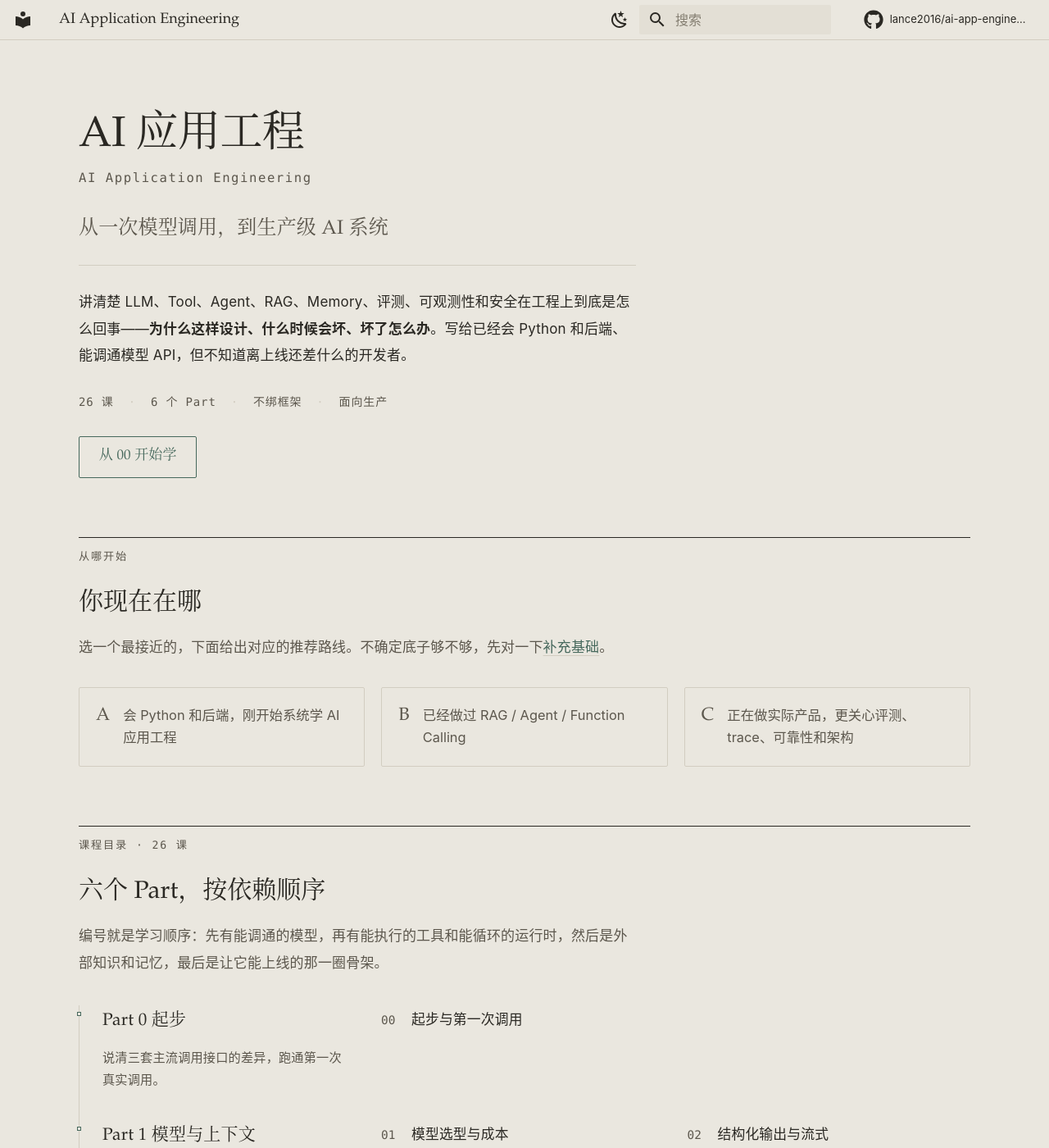
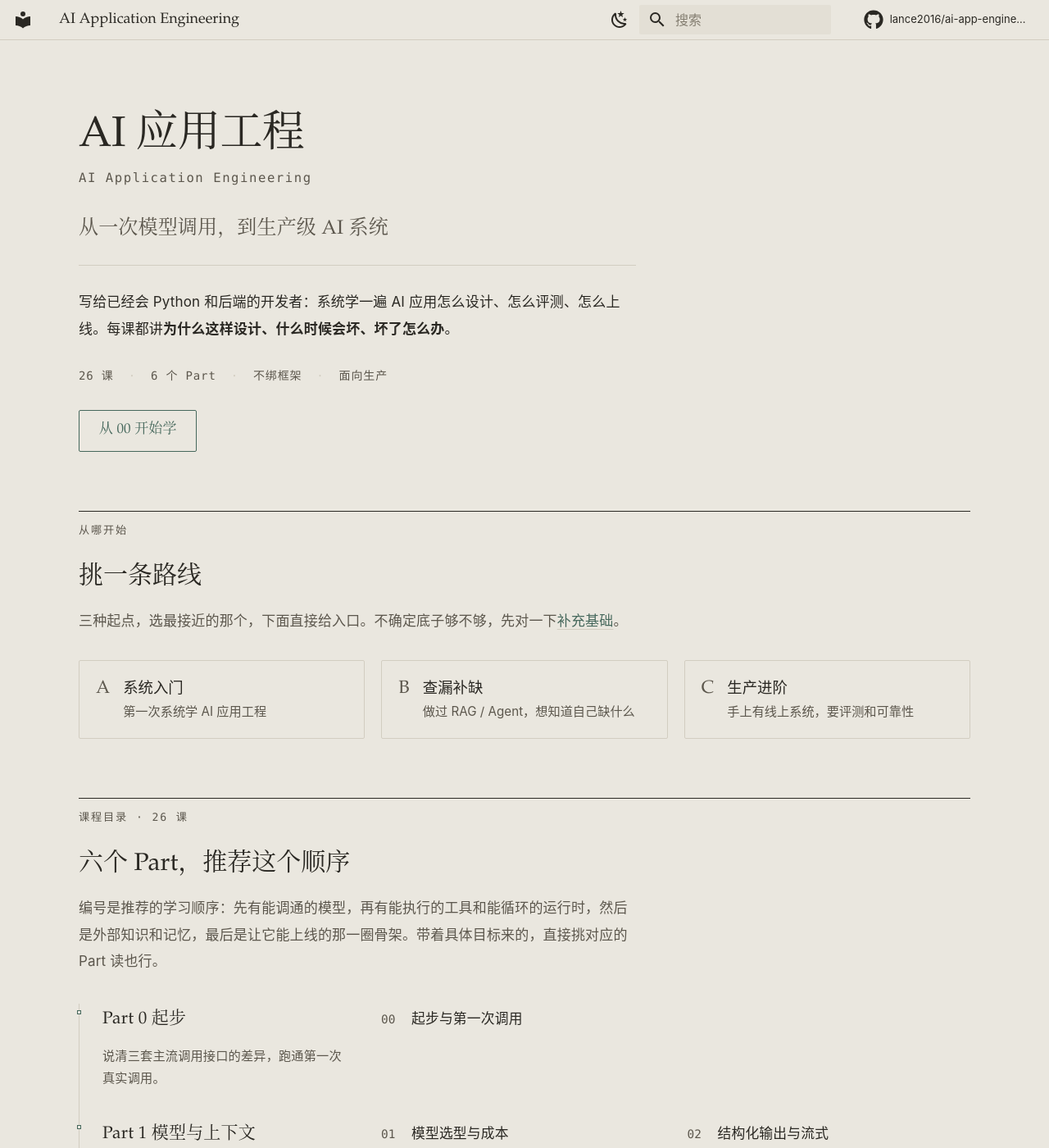
Before and after one commit to lance2016/ai-app-engineering, an MkDocs documentation site: the page built from docs/index.md, in a window 1280 px wide and 1400 px high. Shown: the whole window at 82% size. Built offline with MkDocs 1.6.1 and Material for MkDocs 9.7.7, drawn with Linux system fonts in a browser that asks for light colours; comment, search, counter and statistics services are not loaded; some of the changed text lies outside the part shown.

Commit message:
docs: make the route picker an entrance, not another page of instructions
The three routes each opened with a five-step reading plan, so choosing one
meant reading more before reaching the contents. Each route now answers three
things -- who it is for, which chapters, one button -- and folds the step list
behind a summary.

Also: the contents no longer claims a hard dependency order (RAG does not
wait on MCP, Skill and multi-agent), the hero lede drops the term list, and
the three closing columns collapse into one note with the storage sentence
moved next to the progress it describes.

```diff
--- a/docs/index.md
+++ b/docs/index.md
@@ -14,7 +14,7 @@
 
 <p class="hero__tagline">从一次模型调用，到生产级 AI 系统</p>
 
-讲清楚 LLM、Tool、Agent、RAG、Memory、评测、可观测性和安全在工程上到底是怎么回事——**为什么这样设计、什么时候会坏、坏了怎么办**。写给已经会 Python 和后端、能调通模型 API，但不知道离上线还差什么的开发者。
+写给已经会 Python 和后端的开发者：系统学一遍 AI 应用怎么设计、怎么评测、怎么上线。每课都讲**为什么这样设计、什么时候会坏、坏了怎么办**。
 
 <ul class="hero__meta">
 <li>26 课</li>
@@ -35,6 +35,7 @@
 <p class="prog__count"><strong data-prog-done>0</strong><span class="prog__total">/ 26 课已掌握</span></p>
 <div class="prog__ruler" data-prog-ruler></div>
 <p class="prog__last">最近读的 · <a data-prog-last href="#"></a><button type="button" data-prog-reset>清除本机记录</button></p>
+<p class="prog__note">进度只存在这台设备的浏览器里，不上传，不用登录，换设备不同步。</p>
 </div>
 </div>
 
@@ -44,50 +45,76 @@
 
 <p class="eyebrow">从哪开始</p>
 
-## 你现在在哪
+## 挑一条路线
 
-<p class="band__lede" markdown="span">选一个最接近的，下面给出对应的推荐路线。不确定底子够不够，先对一下[补充基础](prerequisites/README.md)。</p>
+<p class="band__lede" markdown="span">三种起点，选最接近的那个，下面直接给入口。不确定底子够不够，先对一下[补充基础](prerequisites/README.md)。</p>
 
 <div class="picker" data-picker>
 <button class="picker__opt" type="button" data-path="a" aria-pressed="false">
 <span class="picker__key">A</span>
-<span class="picker__txt">会 Python 和后端，刚开始系统学 AI 应用工程</span>
+<span class="picker__body">
+<span class="picker__name">系统入门</span>
+<span class="picker__txt">第一次系统学 AI 应用工程</span>
+</span>
 </button>
 <button class="picker__opt" type="button" data-path="b" aria-pressed="false">
 <span class="picker__key">B</span>
-<span class="picker__txt">已经做过 RAG / Agent / Function Calling</span>
+<span class="picker__body">
+<span class="picker__name">查漏补缺</span>
+<span class="picker__txt">做过 RAG / Agent，想知道自己缺什么</span>
+</span>
 </button>
 <button class="picker__opt" type="button" data-path="c" aria-pressed="false">
 <span class="picker__key">C</span>
-<span class="picker__txt">正在做实际产品，更关心评测、trace、可靠性和架构</span>
+<span class="picker__body">
+<span class="picker__name">生产进阶</span>
+<span class="picker__txt">手上有线上系统，要评测和可靠性</span>
+</span>
 </button>
 </div>
 
 <div class="paths" markdown="1">
 
 <article class="path" data-path="a" markdown="1">
-<p class="path__label">路线 A · 从地基开始，整条链走一遍</p>
+<p class="path__label">路线 A · 系统入门</p>
+<p class="path__who" markdown="span">会写后端、能调通模型 API，但没系统学过这一套。整条链从头走一遍，26 课都是给你写的。</p>
+<p class="path__pick" markdown="span">推荐章节：[00 起步](lessons/00-setup/README.md) → Part 1 到 Part 5 顺着读 → [12 条工程原则](principles/README.md)</p>
+<p class="path__go" markdown="span">[开始读 00 起步](lessons/00-setup/README.md){ .md-button .md-button--primary }</p>
+<details class="path__more" markdown="1">
+<summary>这条路线怎么读</summary>
 <ol class="tl" markdown="1">
 <li markdown="span">**先花十分钟**读[课程总览](lessons/README.md)，知道六个 Part 各在搭什么。</li>
-<li markdown="span">**从 [00 起步](lessons/00-setup/README.md)顺着读**，别跳。Part 1 到 Part 5 的顺序就是依赖顺序，前一个是后一个的地基。</li>
+<li markdown="span">**从 [00 起步](lessons/00-setup/README.md)顺着读。** 编号是推荐顺序，前一课多半是后一课的地基，顺着读最省力。</li>
 <li markdown="span">**卡在模型原理上再回补。** 正文出现「前置 F0x」的引用时，再去读[那八篇](prerequisites/README.md)，不用一开始就啃。</li>
 <li markdown="span">**每学完一个 Part，回看[工程原则](principles/README.md)。** 12 条是全课的压缩版，先学机制再读原则，才读得进去。</li>
 <li markdown="span">**想要能跑的代码**，去[参考实现仓库](https://github.com/lance2016/ai-app-engineering-ref)，七个里程碑和这门课的 Part 一一对应。</li>
 </ol>
+</details>
 </article>
 
 <article class="path" data-path="b" markdown="1">
-<p class="path__label">路线 B · 先找洞，再补课</p>
+<p class="path__label">路线 B · 查漏补缺</p>
+<p class="path__who" markdown="span">做过 RAG、Agent 或 Function Calling，但说不清哪里薄。先测出洞，再定点补，不用从头读。</p>
+<p class="path__pick" markdown="span">推荐章节：[26 题自测](reference/diagnostic.md) → [06 Agent 循环](lessons/06-agent-loop/README.md) · [07 State 与 Runtime](lessons/07-agent-state-and-runtime/README.md) · [08 Context Engineering](lessons/08-context-engineering-for-agents/README.md) · [18 评测](lessons/18-evaluation/README.md)</p>
+<p class="path__go" markdown="span">[先做 26 题自测](reference/diagnostic.md){ .md-button .md-button--primary }</p>
+<details class="path__more" markdown="1">
+<summary>这条路线怎么读</summary>
 <ol class="tl" markdown="1">
 <li markdown="span">**先做 [26 题自测](reference/diagnostic.md)**，二十分钟。题目按 Part 分组，答不上的那几组就是你的洞。</li>
-<li markdown="span">**按结果挑 Part 读**，不用从头。做过 RAG 的人最常缺的是 Part 2 的运行时控制（[06](lessons/06-agent-loop/README.md) · [07](lessons/07-agent-state-and-runtime/README.md) · [08](lessons/08-context-engineering-for-agents/README.md)）和 Part 4 的评测（[18](lessons/18-evaluation/README.md)）。</li>
+<li markdown="span">**按结果挑 Part 读。** 做过 RAG 的人最常缺的是 Part 2 的运行时控制（[06](lessons/06-agent-loop/README.md) · [07](lessons/07-agent-state-and-runtime/README.md) · [08](lessons/08-context-engineering-for-agents/README.md)）和 Part 4 的评测（[18](lessons/18-evaluation/README.md)）。</li>
 <li markdown="span">**用 [12 条工程原则](principles/README.md)对照现有项目。** 每条都有反例和正确形态，对不上的那条就去读它指向的课。</li>
 <li markdown="span">**在选框架**，直接看[框架一览与选型标准](reference/frameworks.md)，不必等读完 Part 2。</li>
 </ol>
+</details>
 </article>
 
 <article class="path" data-path="c" markdown="1">
-<p class="path__label">路线 C · 生产优先</p>
+<p class="path__label">路线 C · 生产进阶</p>
+<p class="path__who" markdown="span">手上有正在跑的 AI 应用，关心的是评测、trace、可靠性和架构。从生产那一圈骨架切进去。</p>
+<p class="path__pick" markdown="span">推荐章节：[17 系统架构](lessons/17-system-architecture/README.md) → [19 可观测性](lessons/19-observability/README.md) · [18 评测](lessons/18-evaluation/README.md) → [20 可靠性与成本](lessons/20-reliability-cost-llmops/README.md) · [21 安全与治理](lessons/21-security-governance/README.md)</p>
+<p class="path__go" markdown="span">[从 17 系统架构开始](lessons/17-system-architecture/README.md){ .md-button .md-button--primary }</p>
+<details class="path__more" markdown="1">
+<summary>这条路线怎么读</summary>
 <ol class="tl" markdown="1">
 <li markdown="span">**从 [17 系统架构](lessons/17-system-architecture/README.md)开始**，先把一次请求经过哪些跳、每一跳回答什么问题摆清楚。</li>
 <li markdown="span">**先建证据链，再谈优化。** [19 可观测性](lessons/19-observability/README.md)给 trace，[18 评测](lessons/18-evaluation/README.md)给「凭什么说变好了」。顺序别反：没有 trace 的评测查不出原因。</li>
@@ -95,6 +122,7 @@
 <li markdown="span">**回头补 [08 Context Engineering](lessons/08-context-engineering-for-agents/README.md)。** 线上「模型忘事」和成本尖峰，多数是这一层的问题。</li>
 <li markdown="span">**最后读 [25 系统设计与决策](lessons/25-system-design-decisions/README.md)**，把容量估算和 ADR 补齐；原则 [07](principles/07-locate-failures-by-layer.md) · [08](principles/08-no-eval-no-improvement.md) · [09](principles/09-trace-is-first-class.md) · [10](principles/10-cost-and-latency-are-design-constraints.md) 是这条路线的压缩版。</li>
 </ol>
+</details>
 </article>
 
 </div>
@@ -105,9 +133,9 @@
 
 <p class="eyebrow">课程目录 · 26 课</p>
 
-## 六个 Part，按依赖顺序
+## 六个 Part，推荐这个顺序
 
-<p class="band__lede">编号就是学习顺序：先有能调通的模型，再有能执行的工具和能循环的运行时，然后是外部知识和记忆，最后是让它能上线的那一圈骨架。</p>
+<p class="band__lede">编号是推荐的学习顺序：先有能调通的模型，再有能执行的工具和能循环的运行时，然后是外部知识和记忆，最后是让它能上线的那一圈骨架。带着具体目标来的，直接挑对应的 Part 读也行。</p>
 
 <div class="parts" markdown="1">
 
@@ -181,7 +209,7 @@
 
 </div>
 
-<p class="band__foot" markdown="span">每个 Part 的前置、能力域拆解和出师标准，还有这 26 课在搭的那个系统的全貌图，都在[课程总览](lessons/README.md)。[补充基础](prerequisites/README.md)里的 LLM 原理八篇是可选的，主线课需要时会点名引用。<br>打开过哪一课会被记下来，下次回到这一页，顶部就有一个接着读的入口，不用你做任何事。每课底部另有一个「标记为已掌握」，标过之后这里会显示学到哪了、还差多少。两样记录都只存在这台设备的浏览器里，不上传，不需要登录，换设备不同步。</p>
+<p class="band__foot" markdown="span">每个 Part 的前置、能力域拆解和出师标准，还有这 26 课在搭的那个系统的全貌图，都在[课程总览](lessons/README.md)。[补充基础](prerequisites/README.md)里的 LLM 原理八篇是可选的，主线课需要时会点名引用。打开过哪一课会被记下来，下次回到这一页，顶部就有接着读的入口；每课底部另有一个「标记为已掌握」。</p>
 
 </section>
 
@@ -189,43 +217,19 @@
 
 <p class="eyebrow">关于这门课</p>
 
-<div class="cols" markdown="1">
+<div class="about" markdown="1">
 
-<div class="cols__col" markdown="1">
+### 课程说明
 
-### 怎么讲
+**先讲机制，再讲框架。** 每课先用普通 Python 把机制讲透，末尾才对照 LangGraph、OpenAI Agents SDK、Claude Agent SDK 各自管这件事叫什么。框架会换，这套判断不会。
 
-**先理解机制，再理解框架。** 每课先用普通 Python 把机制讲透，末尾才对照 LangGraph、OpenAI Agents SDK、Claude Agent SDK 各自管这件事叫什么。框架会换，这套判断不会。
+**也讲怎么坏。** 每课有一节「常见错误」，讲这个机制在生产里会以什么形态坏掉；还有一节「取舍」，列的是没有标准答案、必须你自己做的判断。「一线经验」来自一个真实的语音机器人项目，没有相关经历的课直接省略。
 
-**不只讲怎么做，也讲怎么坏。** 每课有一节「常见错误」，讲这个机制在生产里具体会以什么形态坏掉；还有一节「取舍」，列的是没有标准答案、必须你自己做的判断。
+**每课固定九节**，1～2.5 小时。示意代码二三十行，省略 import、日志和错误处理，不能直接运行——代码在这里是插图。想要能跑的项目，看[参考实现仓库](https://github.com/lance2016/ai-app-engineering-ref)。
 
-**案例来自真实系统。** 「一线经验」一节来自一个真实的语音机器人项目：踩了什么坑、后来怎么改的、为什么。没有相关经历的课，这一节直接省略，不编。
+**三种情况不适合。** 想 `git clone` 就能跑的项目，去参考实现仓库；想学训练或微调模型，这里只讲到应用工程师做决策的深度；不写代码，正文全是机制和示意代码。
 
-**每课固定九节**，1～2.5 小时。示意代码二三十行，省略 import、日志和错误处理，不能直接运行——代码在这里是插图。想要能跑的，看[参考实现仓库](https://github.com/lance2016/ai-app-engineering-ref)。
-
-</div>
-
-<div class="cols__col" markdown="1">
-
-### 适合谁
-
-停在「demo 能跑」，不知道离上线还差什么——缺的那一圈骨架就是 Part 4。
-
-在用 LangChain 或 LangGraph，说不清框架替你做了什么——每课用普通 Python 讲同一个机制，末尾对照三个框架的叫法。
-
-要做架构评审或技术选型——[课程总览](lessons/README.md)的能力域清单加 [12 条工程原则](principles/README.md)就是判断依据。
-
-**三种情况不适合。** 想要 `git clone` 就能跑的项目，去[参考实现仓库](https://github.com/lance2016/ai-app-engineering-ref)；想学训练或微调模型，这里只讲到应用工程师做决策的深度；不写代码，正文全是机制和示意代码。
-
-</div>
-
-</div>
-
-<div class="outcome" markdown="1">
-
-### 学完之后
-
-拿到一个需求，能独立走完从「该不该用 AI 做」到「用户看到什么」的整条链。拿到一个线上失败案例，能定位到层：数据、检索、上下文、模型、工具、运行时、基础设施、产品，是哪一层出的问题，用什么证据排除其他层。完整的出师标准见[课程总览](lessons/README.md)。
+**学完之后**，拿到一个线上失败案例，能定位到层：数据、检索、上下文、模型、工具、运行时、基础设施、产品，是哪一层出的问题，用什么证据排除其他层。完整的出师标准见[课程总览](lessons/README.md)。
 
 </div>
 
--- a/docs/stylesheets/home.css
+++ b/docs/stylesheets/home.css
@@ -50,7 +50,7 @@
 /* Prose inside a wide column still wants the reading measure. */
 .home .band__lede,
 .home .band__foot,
-.home .outcome > * { max-width: 34rem; }
+.home .about > * { max-width: 34rem; }
 
 /* --- section marks -------------------------------------------------------- */
 
@@ -242,6 +242,12 @@
   cursor: pointer;
 }
 .home .prog__last button:hover { color: var(--ws-rust); }
+.home .prog__note {
+  margin: .5rem 0 0;
+  font-size: .7rem;
+  line-height: 1.6;
+  color: var(--ws-ink-3);
+}
 
 /* --- which route ---------------------------------------------------------- */
 
@@ -277,9 +283,21 @@
   color: var(--ws-ink-2);
 }
 .home .picker__opt[aria-pressed="true"] .picker__key { color: var(--ws-celadon); }
+.home .picker__body {
+  display: flex;
+  flex-direction: column;
+  gap: .2rem;
+  min-width: 0;
+}
+.home .picker__name {
+  font-size: .92rem;
+  line-height: 1.4;
+  color: var(--ws-ink);
+}
+.home .picker__opt[aria-pressed="true"] .picker__name { color: var(--ws-celadon); }
 .home .picker__txt {
-  font-size: .82rem;
-  line-height: 1.7;
+  font-size: .76rem;
+  line-height: 1.6;
   color: var(--ws-ink-2);
 }
 
@@ -290,12 +308,72 @@
 }
 .home .path[hidden] { display: none; }
 .home .path__label {
-  margin: 0 0 1rem !important;
+  margin: 0 0 .7rem !important;
   font-family: var(--ws-mono);
   font-size: .68rem;
   letter-spacing: .1em;
   color: var(--ws-celadon);
 }
+.md-typeset .home .path__who {
+  margin: 0 0 .7rem !important;
+  max-width: 34rem;
+  font-size: .84rem;
+  line-height: 1.85;
+  color: var(--ws-ink-2);
+}
+.md-typeset .home .path__pick {
+  margin: 0 0 1.2rem !important;
+  font-size: .78rem;
+  line-height: 1.9;
+  color: var(--ws-ink-3);
+}
+.md-typeset .home .path__go { margin: 0 !important; }
+.md-typeset .home .path__go .md-button { margin: 0; }
+
+/* Material renders every <details> as an admonition box. The front page has no
+   boxes, so this one is a hairline, a mono label and a +/- in the text flow. */
+.md-typeset .home .path__more {
+  margin: 1.4rem 0 0;
+  padding: 0;
+  border: 0;
+  border-top: 1px solid var(--ws-rule);
+  border-radius: 0;
+  background: transparent;
+  box-shadow: none;
+  font-size: inherit;
+}
+.md-typeset .home .path__more > summary {
+  margin: 0;
+  padding: .7rem 0 0;
+  background: transparent;
+  border: 0;
+  border-radius: 0;
+  list-style: none;
+  font-family: var(--ws-mono);
+  font-size: .7rem;
+  font-weight: 400;
+  letter-spacing: .08em;
+  color: var(--ws-ink-2);
+  cursor: pointer;
+}
+.md-typeset .home .path__more > summary::marker { content: ""; }
+.md-typeset .home .path__more > summary::-webkit-details-marker { display: none; }
+.md-typeset .home .path__more > summary::before { display: none; }
+.md-typeset .home .path__more > summary::after {
+  content: "＋";
+  position: static;
+  width: auto;
+  height: auto;
+  margin-left: .3rem;
+  background: none;
+  -webkit-mask-image: none;
+  mask-image: none;
+  transform: none;
+  color: inherit;
+}
+.md-typeset .home .path__more[open] > summary::after { content: "－"; }
+.md-typeset .home .path__more > summary:hover { color: var(--ws-celadon); }
+.md-typeset .home .path__more .tl { margin-top: 1.1rem; }
 
 /* A path is a sequence, so it is numbered down a rail. */
 .md-typeset .home .tl {
@@ -417,26 +495,18 @@
 
 /* --- closing text --------------------------------------------------------- */
 
-.home .cols {
-  display: grid;
-  grid-template-columns: repeat(2, minmax(0, 1fr));
-  gap: 2.4rem;
-}
-.md-typeset .home .cols h3,
-.md-typeset .home .outcome h3 {
+.md-typeset .home .about h3 {
   margin: 0 0 .9rem;
   padding-top: .8rem;
   border-top: 1px solid var(--ws-rule);
   font-size: 1.05rem;
   font-weight: 500;
 }
-.md-typeset .home .cols p,
-.md-typeset .home .outcome p {
+.md-typeset .home .about p {
   font-size: .82rem;
   line-height: 1.85;
   color: var(--ws-ink-2);
 }
-.home .outcome { margin-top: 2.4rem; }
 
 /* --- the system figure, on the lessons overview ----------------------------- */
 
@@ -609,7 +679,6 @@
 /* Tablet: everything that was side by side stacks. */
 @media screen and (max-width: 60em) {
   .home .picker { grid-template-columns: 1fr; gap: .7rem; }
-  .home .cols { grid-template-columns: 1fr; gap: 2rem; }
   .home .part { grid-template-columns: 1fr; gap: .5rem; }
   .md-typeset .home .part__list { grid-column: 1; grid-row: auto; margin-top: .3rem; }
   .sys__band { grid-template-columns: 1fr; gap: .9rem; }
```
